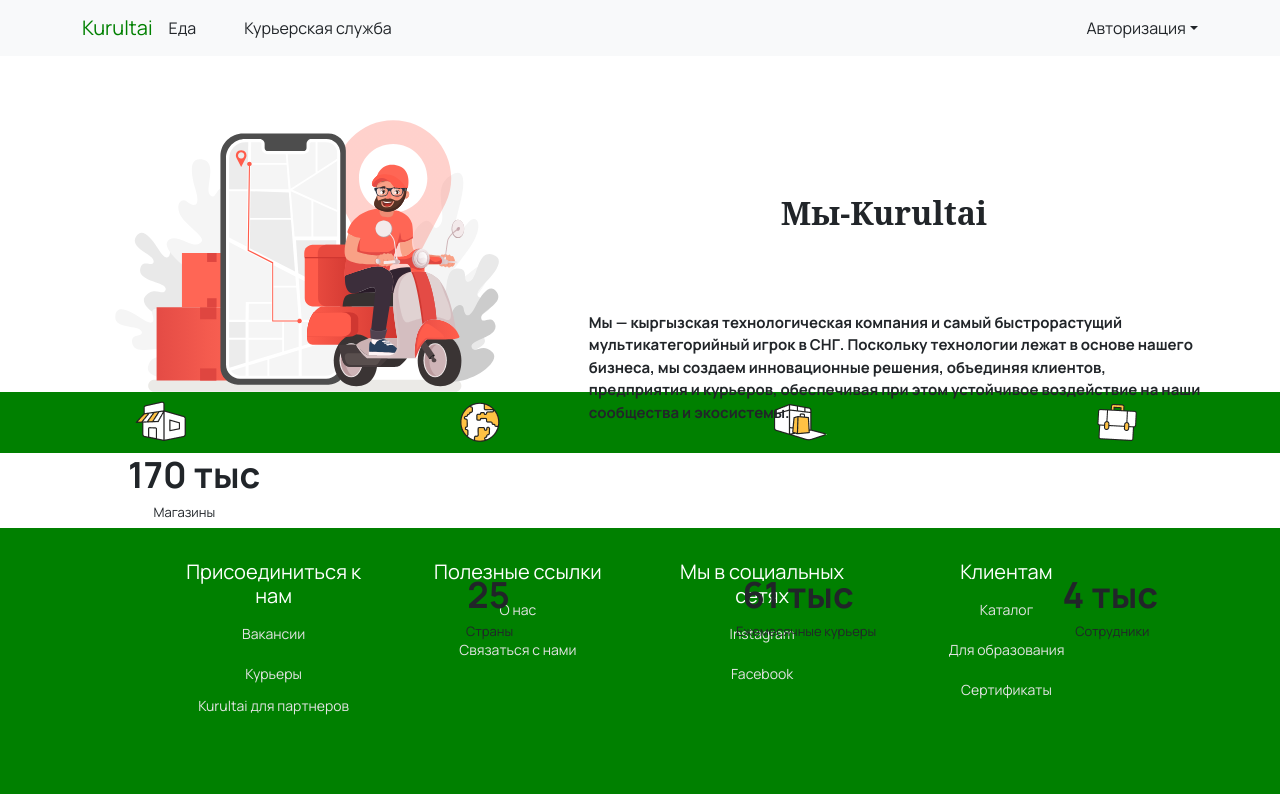
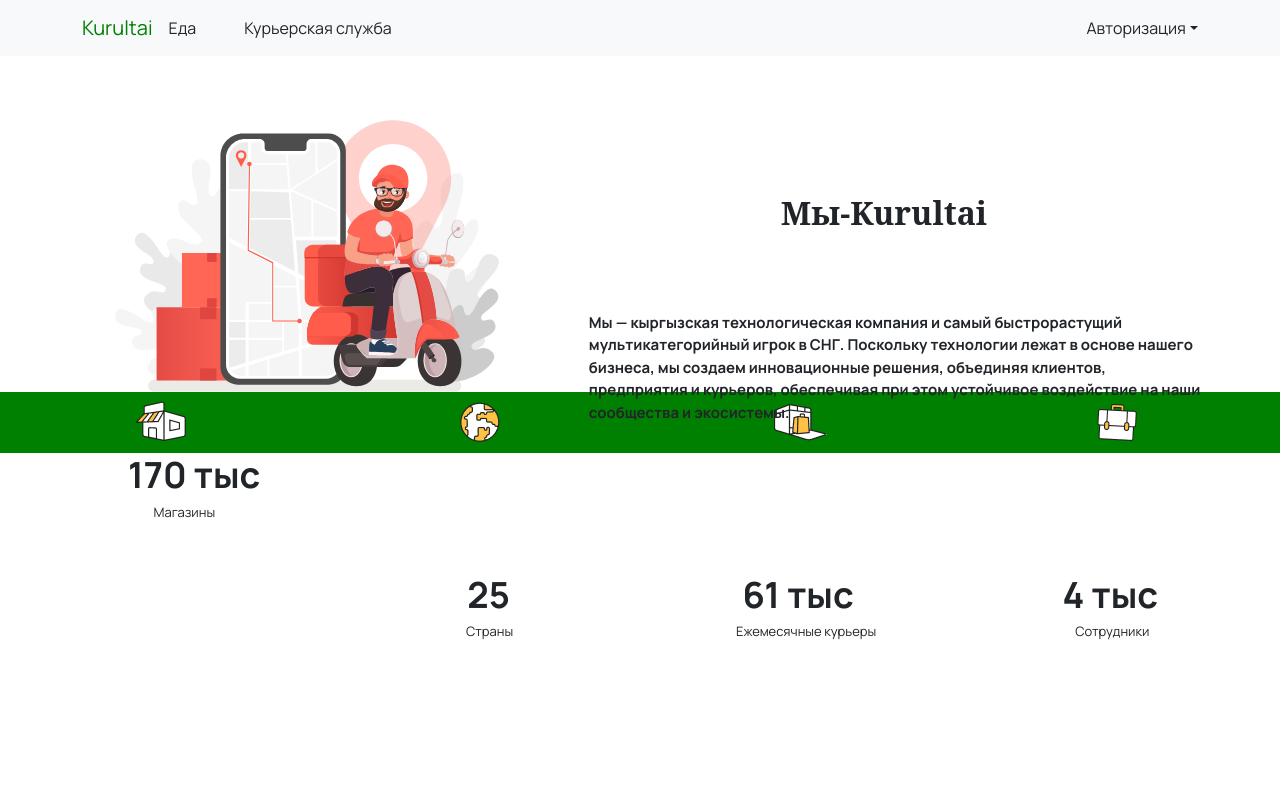
Before and after one commit to abai04/final-hackaton-js36, a React (Create React App) app: page /aboutus in a window 1280 px wide. Built offline with nearby package versions, Linux system fonts and the light colour scheme.

Commit message:
fixed bugs

```diff
--- a/src/App.js
+++ b/src/App.js
@@ -1,15 +1,14 @@
-import React from 'react';
-import NavigationBar from './components/Navbar/NavigationBar';
-import MainRoutes from './routes/MainRoutes';
-import Footer from './components/Footer/Footer';
-
+import React from "react";
+import NavigationBar from "./components/Navbar/NavigationBar";
+import MainRoutes from "./routes/MainRoutes";
+import Footer from "./components/Footer/Footer";
 
 const App = () => {
   return (
     <div>
       <NavigationBar />
       <MainRoutes />
-      <Footer/>
+      {/* <Footer/> */}
     </div>
   );
 };
--- a/src/pages/HomePage.jsx
+++ b/src/pages/HomePage.jsx
@@ -6,6 +6,7 @@
   return (
     <div>
       <Home />
+      <Footer />
     </div>
   );
 };
```
